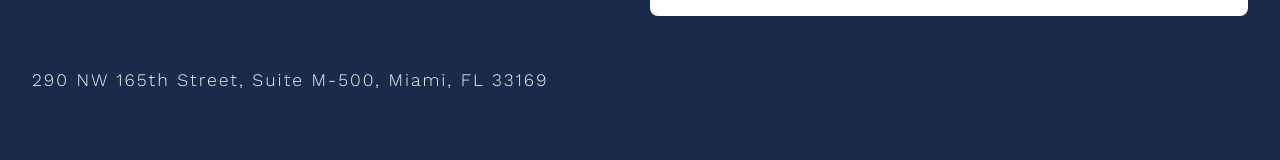
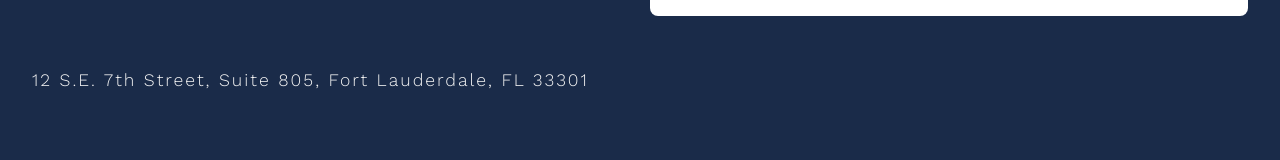
Before and after one commit to ymesadev/llg-front-end, a Next.js app: page /team in a window 1280 px wide. Shown: the part 4721-4881 px from the top of the page. Built offline with nearby package versions, Linux system fonts and the light colour scheme; no server answers.

Commit message:
chore: update ContactSection component and ensure team page is ready

```diff
--- a/src/app/components/Contact/ContactSection.js
+++ b/src/app/components/Contact/ContactSection.js
@@ -73,7 +73,7 @@ const ContactSection = () => {
 
               {/* Address */}
               <div className={styles.address}>
-                <p>290 NW 165th Street, Suite M-500, Miami, FL 33169</p>
+                <p>12 S.E. 7th Street, Suite 805, Fort Lauderdale, FL 33301</p>
               </div>
             </div>
 
```
